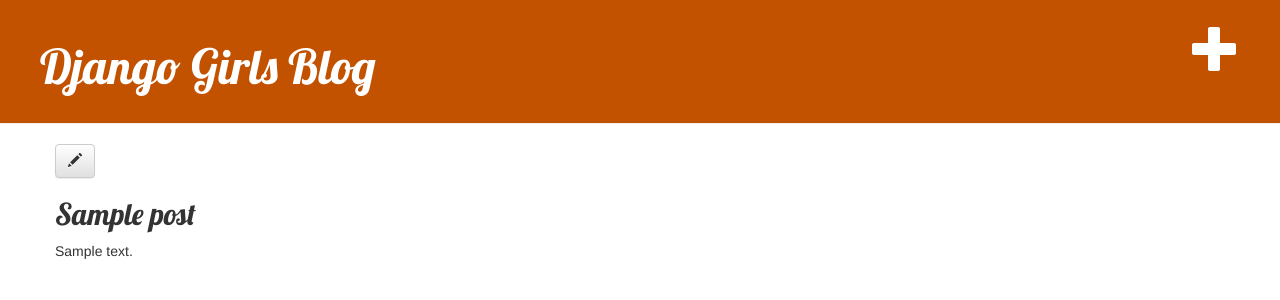
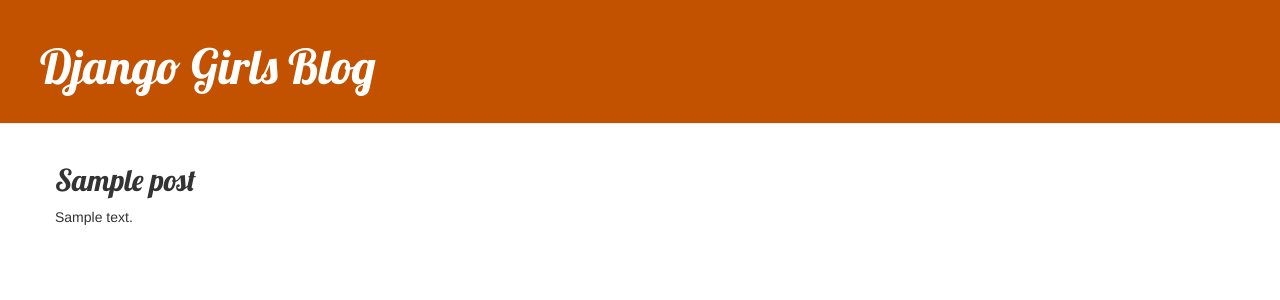
Before and after one commit to FranciscoRD/Django-Basic, a Django app: page /post/1/ in a window 1280 px wide. Shown: the top 300 px of the page. Run offline with Django 3.2, Linux system fonts and the light colour scheme; tables that the repository leaves empty hold one stand-in row (values such as "Sample post"); some libraries are stand-ins or nearby versions.

Commit message:
Vistas : Seguridad basica Autenticacion

```diff
--- a/blog/templates/blog/base.html
+++ b/blog/templates/blog/base.html
@@ -13,9 +13,11 @@
 </head>
 <body>
     <div class="page-header">
-        <a href="{% url 'post_new' %}" class="top-menu">
-            <span class="glyphicon glyphicon-plus"></span>
-        </a>
+        {% if user.is_authenticated %}
+            <a href="{% url 'post_new' %}" class="top-menu">
+                <span class="glyphicon glyphicon-plus"></span>
+            </a>
+        {% endif %}
         <h1><a href="{% url 'post_list' %}">Django Girls Blog</a></h1>
     </div>
     <div class="content container">
--- a/blog/templates/blog/post_detail.html
+++ b/blog/templates/blog/post_detail.html
@@ -6,9 +6,11 @@
                 {{post.published_date}}
             </div>
         {% endif %}
-        <a class="btn btn-default" href="{% url 'post_edit' pk=post.pk %}">
-            <span class="glyphicon glyphicon-pencil"></span>
-        </a>
+        {% if user.is_authenticated %}
+            <a class="btn btn-default" href="{% url 'post_edit' pk=post.pk %}">
+                <span class="glyphicon glyphicon-pencil"></span>
+            </a>
+        {% endif %}
         <h2>{{post.title}}</h2>
         <p>{{post.text|linebreaksbr}}</p>
     </div>
```
